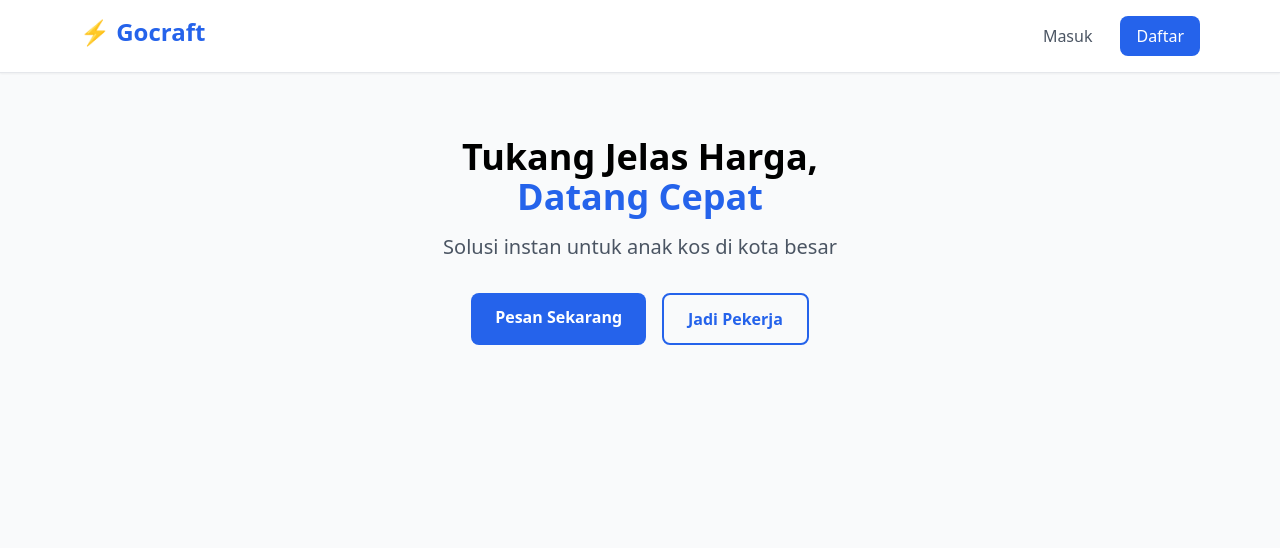
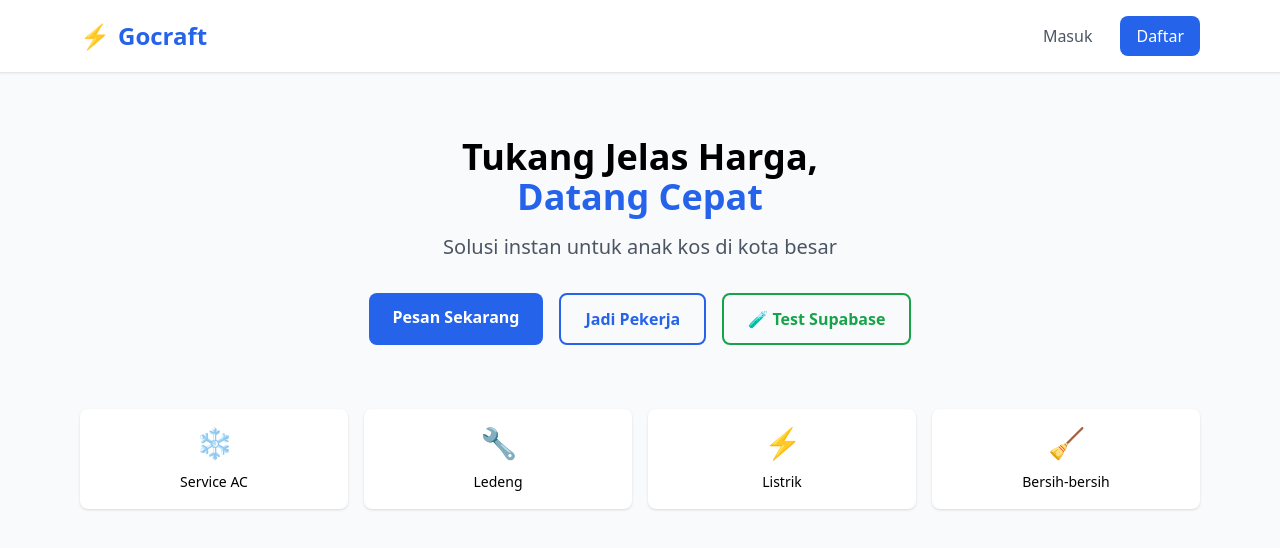
Before and after one commit to elnomic/gocraft, a Next.js app: page / in a window 1280 px wide. Shown: the top 548 px of the page. Built offline with nearby package versions, Linux system fonts and the light colour scheme.

Commit message:
Refactor navigation links to use Next.js Link

```diff
--- a/app/page.tsx
+++ b/app/page.tsx
@@ -1,16 +1,27 @@
+import Link from 'next/link'
+
 export default function Home() {
   return (
     <div className="min-h-screen bg-gray-50">
+      {/* Header */}
       <header className="bg-white shadow-sm border-b">
-        <div className="max-w-6xl mx-auto px-4 py-4 flex justify-between">
-          <h1 className="text-2xl font-bold text-blue-600">⚡ Gocraft</h1>
+        <div className="max-w-6xl mx-auto px-4 py-4 flex justify-between items-center">
+          <div className="flex items-center gap-2">
+            <span className="text-2xl">⚡</span>
+            <h1 className="text-2xl font-bold text-blue-600">Gocraft</h1>
+          </div>
           <div className="flex gap-3">
-            <a href="/auth/login" className="px-4 py-2 text-gray-600">Masuk</a>
-            <a href="/auth/register" className="px-4 py-2 bg-blue-600 text-white rounded-lg">Daftar</a>
+            <Link href="/auth/login" className="px-4 py-2 text-gray-600 hover:text-gray-900">
+              Masuk
+            </Link>
+            <Link href="/auth/register" className="px-4 py-2 bg-blue-600 text-white rounded-lg hover:bg-blue-700">
+              Daftar
+            </Link>
           </div>
         </div>
       </header>
 
+      {/* Hero */}
       <main className="max-w-6xl mx-auto px-4 py-16">
         <div className="text-center">
           <h2 className="text-4xl font-bold mb-4">
@@ -20,13 +31,37 @@ export default function Home() {
           <p className="text-xl text-gray-600 mb-8">
             Solusi instan untuk anak kos di kota besar
           </p>
-          <div className="flex gap-4 justify-center">
-            <a href="/order" className="px-6 py-3 bg-blue-600 text-white rounded-lg font-semibold">
+          <div className="flex gap-4 justify-center flex-wrap">
+            <Link href="/order" className="px-6 py-3 bg-blue-600 text-white rounded-lg font-semibold hover:bg-blue-700">
               Pesan Sekarang
-            </a>
-            <a href="/become-worker" className="px-6 py-3 border-2 border-blue-600 text-blue-600 rounded-lg font-semibold">
+            </Link>
+            <Link href="/become-worker" className="px-6 py-3 border-2 border-blue-600 text-blue-600 rounded-lg font-semibold hover:bg-blue-50">
               Jadi Pekerja
-            </a>
+            </Link>
+            {/* Tombol test tambahan */}
+            <Link href="/test-supabase" className="px-6 py-3 border-2 border-green-600 text-green-600 rounded-lg font-semibold hover:bg-green-50">
+              🧪 Test Supabase
+            </Link>
+          </div>
+        </div>
+
+        {/* Fitur Cepat */}
+        <div className="grid grid-cols-2 md:grid-cols-4 gap-4 mt-16">
+          <div className="bg-white p-4 rounded-lg shadow text-center">
+            <span className="text-3xl block mb-2">❄️</span>
+            <span className="text-sm font-medium">Service AC</span>
+          </div>
+          <div className="bg-white p-4 rounded-lg shadow text-center">
+            <span className="text-3xl block mb-2">🔧</span>
+            <span className="text-sm font-medium">Ledeng</span>
+          </div>
+          <div className="bg-white p-4 rounded-lg shadow text-center">
+            <span className="text-3xl block mb-2">⚡</span>
+            <span className="text-sm font-medium">Listrik</span>
+          </div>
+          <div className="bg-white p-4 rounded-lg shadow text-center">
+            <span className="text-3xl block mb-2">🧹</span>
+            <span className="text-sm font-medium">Bersih-bersih</span>
           </div>
         </div>
       </main>
```
